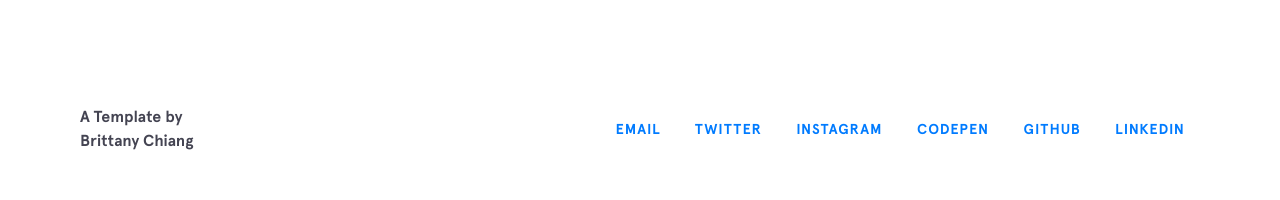
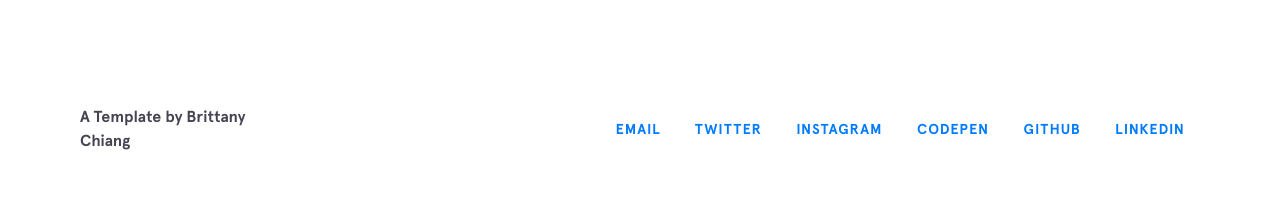
Before and after one commit to dahsoon/dahsoon.github.io, a Jekyll site: the page built from index.html, in a window 1280 px wide. Shown: the part 2135-2335 px from the top of the page. Built offline with Jekyll 4.4.1, drawn with Linux system fonts in a browser that asks for light colours; nearby versions of some CDN libraries; some of the changed lines change nothing that is shown.

Commit message:
create site

```diff
--- a/_includes/footer.html
+++ b/_includes/footer.html
@@ -1,10 +1,7 @@
 <footer class="footer">
   <div class="footer__copyright">
     <div class="top">
-      <span>A Template by</span>
-    </div>
-    <div class="bottom">
-      <span>Brittany Chiang</span>
+      <span>A Template by Brittany Chiang</span>
     </div>
   </div>
   <div class="footer__links">
```
